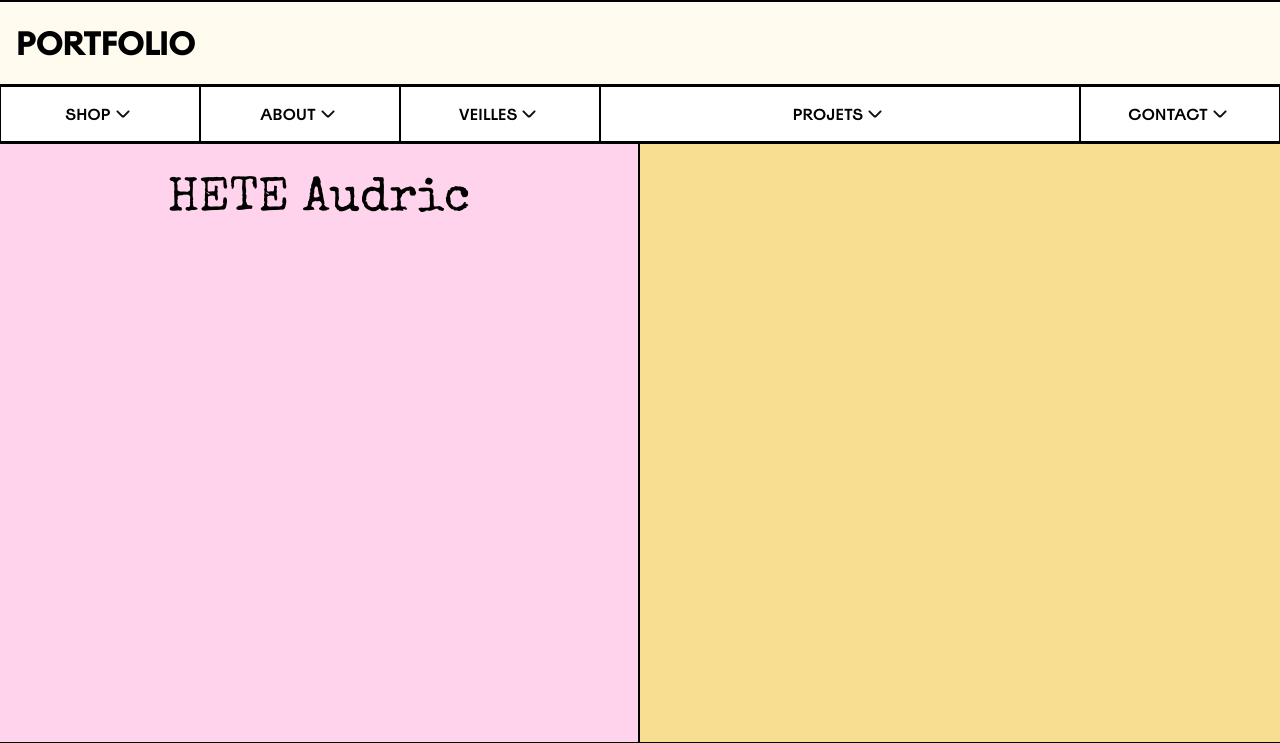
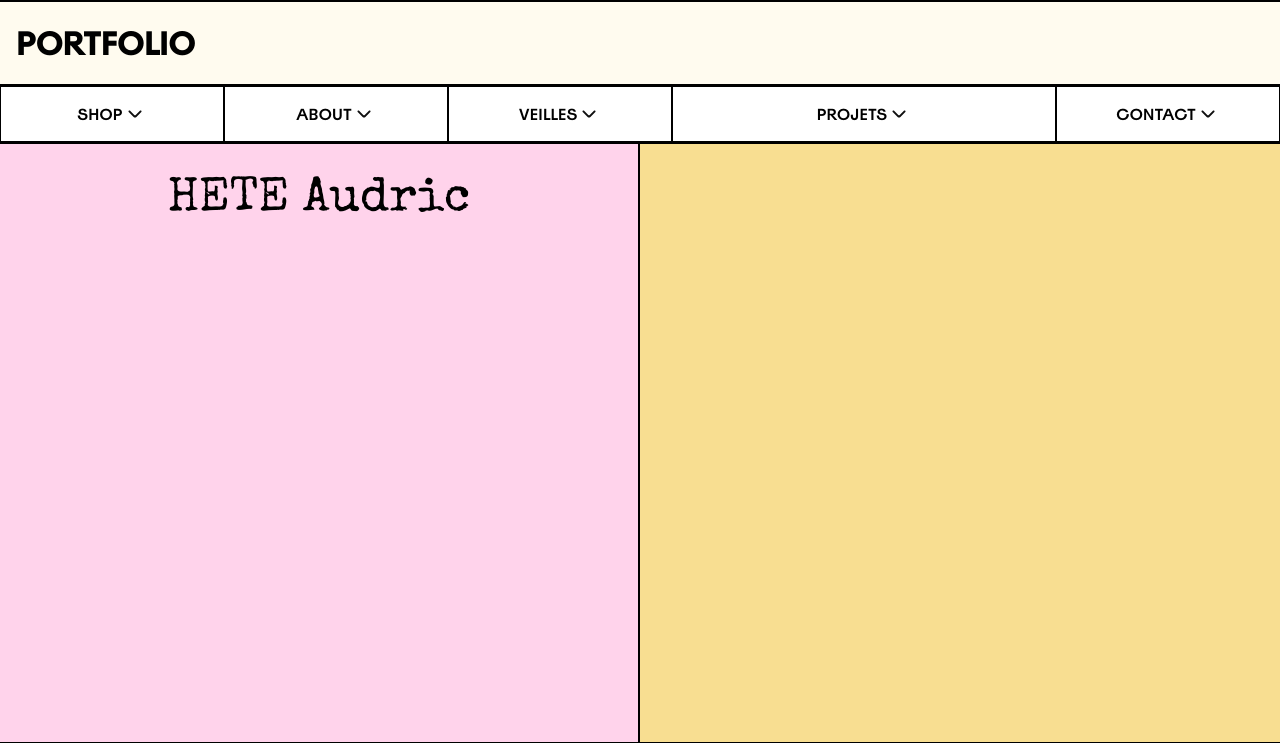
Before and after one commit to Gegetropfre/Portfolio, a PHP site: page / in a window 1280 px wide. Shown: the top 743 px of the page. Run offline with PHP 8.4, Linux system fonts and the light colour scheme; some web fonts are replaced.

Commit message:
before pull 1

```diff
--- a/main.js
+++ b/main.js
@@ -48,7 +48,7 @@ menuBtns.forEach(menuBtn => {
         if(previousParentBtn !== null){
 
             if(parentBtn !== previousParentBtn){
-                previousParentBtn.classList.toggle('li-menu-toggled')
+                previousParentBtn.classList.remove('li-menu-toggled')
             }
         }
 
--- a/style.css
+++ b/style.css
@@ -67,7 +67,7 @@ body{
     height: 100%;
     width: 100%;
     display: grid;
-    grid-template-columns: 1fr 1fr 1fr 30rem 1fr;
+    grid-template-columns: 1fr 1fr 1fr 30vw 1fr;
 
 }
 .li-menu {
```
